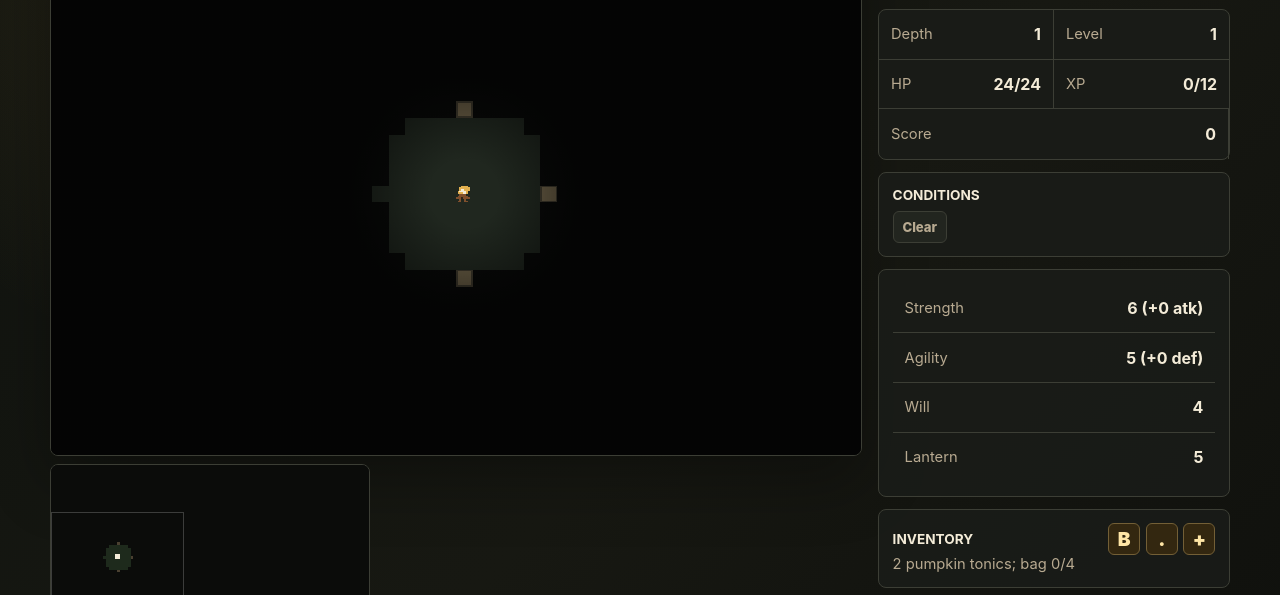
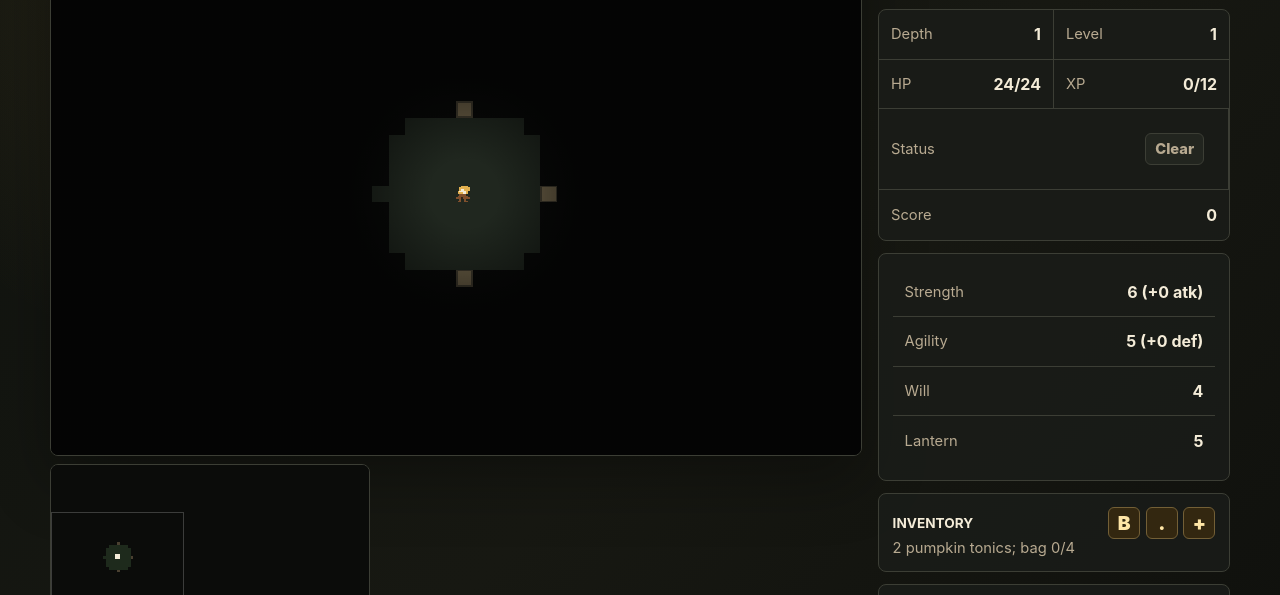
Before and after one commit to SeanStarkey/Hallowdeep, a website: page index.html in a window 1280 px wide. Shown: the part 177-772 px from the top of the page. Drawn offline with Linux system fonts and the light colour scheme; no server answers.

Commit message:
Move status-effect indicators next to the HP bar
Replace the standalone Conditions panel with an inline Status row in
the stats grid, directly under HP/XP, keeping the badge rendering and
remaining-turn counts.

Co-Authored-By: Claude Fable 5 <noreply@anthropic.com>

```diff
--- a/index.html
+++ b/index.html
@@ -6,7 +6,7 @@
     <meta http-equiv="Cache-Control" content="no-store">
     <meta http-equiv="Pragma" content="no-cache">
     <title>Hallowdeep</title>
-    <link rel="stylesheet" href="styles.css?v=2026.05.27.01">
+    <link rel="stylesheet" href="styles.css?v=2026.06.10.01">
   </head>
   <body>
     <main class="shell">
@@ -63,15 +63,14 @@
             <span>XP</span>
             <strong id="xp">0/12</strong>
           </div>
+          <div class="wide statuses-row" aria-label="Status conditions">
+            <span>Status</span>
+            <div id="statuses" class="status-list"></div>
+          </div>
           <div class="wide">
             <span>Score</span>
             <strong id="score">0</strong>
           </div>
-        </section>
-
-        <section class="conditions" aria-label="Status conditions">
-          <h3>Conditions</h3>
-          <div id="statuses" class="status-list"></div>
         </section>
 
         <section class="attributes" aria-label="Attributes">
--- a/styles.css
+++ b/styles.css
@@ -206,7 +206,6 @@ canvas {
 
 .hero-card,
 .stats,
-.conditions,
 .attributes,
 .inventory,
 .equipment,
@@ -296,7 +295,6 @@ canvas {
 }
 
 .attributes,
-.conditions,
 .inventory,
 .equipment,
 .scores,
@@ -306,15 +304,15 @@ canvas {
   padding: 0.85rem;
 }
 
-.conditions h3 {
-  margin-bottom: 0.5rem;
+.stats div.statuses-row {
+  border-bottom: 1px solid var(--line);
 }
 
 .status-list {
   display: flex;
   flex-wrap: wrap;
+  justify-content: flex-end;
   gap: 0.45rem;
-  min-height: 2rem;
 }
 
 .status-badge {
```
Also changed, not shown: TODO.md (+0 -1 lines).
